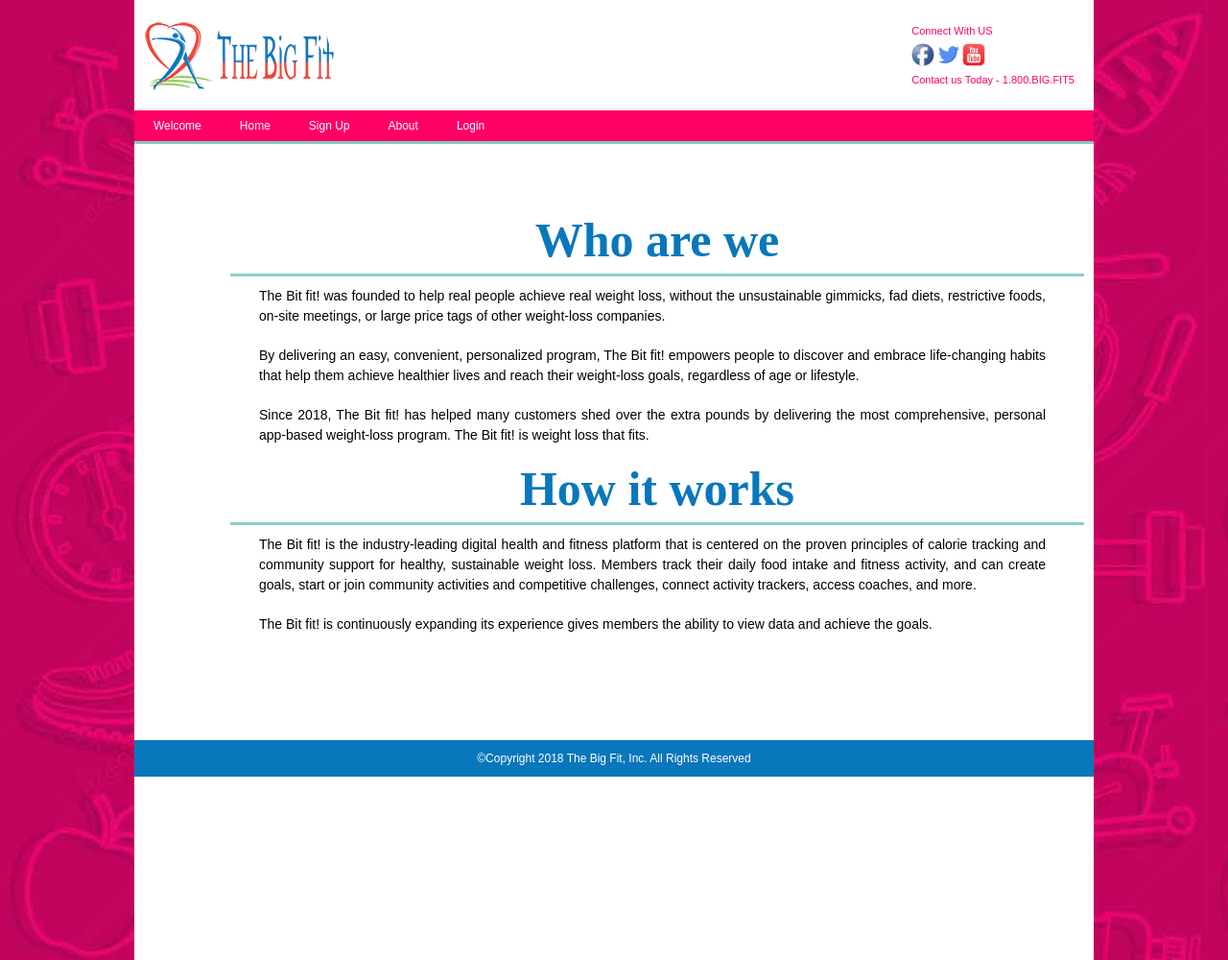
After one commit to SVILLACORTA/Group1, a Django app: page /about/ in a window 1280 px wide. The commit adds this page. Shown: the whole page at 96% size. Run offline with Django 3.2, Linux system fonts and the light colour scheme.

Commit message:
added about.html, changed styles.css

```diff
--- a/Bigfitproject/Bigfit/views.py
+++ b/Bigfitproject/Bigfit/views.py
@@ -7,6 +7,9 @@ import datetime
 
 def home(request):
     return render(request, 'home.html')
+
+def about(request):
+    return render(request, 'about.html')
 
 
 def index(request):
--- a/Bigfitproject/Bigfitproject/urls.py
+++ b/Bigfitproject/Bigfitproject/urls.py
@@ -30,5 +30,6 @@ urlpatterns = [
     url(r'^home/', views.home, name='home'),
     url(r'^login/', views.login, name='login'),
     url(r'^register/', views.register, name='register'),
+    url(r'^about/', views.about, name='about'),
     url(r'^logout/', views.logout, name='logout')
 ]
--- a/website GUI/css/styles.css
+++ b/Bigfitproject/static/styles.css
@@ -129,7 +129,7 @@ caption			{background: #efefef;}
 /*Containers */
 
 
-#wrapper				{width:900px; height:1000px; margin:0px auto; background-color:white;	}
+#wrapper				{width:1000px; height:1000px; margin:0px auto; background-color:white;	}
 
 
 #top					{background-color:white; width:100%; padding:20px 0px; overflow:hidden; }
@@ -161,6 +161,17 @@ caption			{background: #efefef;}
 
 
 #content		{width:100%; padding:20px;	}
+#content h1 	{font-size:50px; font-family:"Arial Rounded MT Bold" ; color:#0877BC; padding:10px; margin-left:10px; text-align:center; }
+#content ul		{padding:50px; margin:10px}
+#content li		{padding:20px; margin:10px; text-align:center;}
+#content ul li a		{font-size:30px; font-family:"Arial Rounded MT Bold"; color:#ff0066; padding:20px; margin-left:80px; text-align:center;}
+#content ul li a:link			{font-size:30px; font-family:"Arial Rounded MT Bold"; color:#ff0066;}
+#content ul li a:visited		{font-size:30px; font-family:"Arial Rounded MT Bold"; color:#ff0066;}
+#content ul li a:active		{font-size:30px; font-family:"Arial Rounded MT Bold"; color:#ff0066S;}
+#content ul li a:hover			{font-size:30px; color:#33CC33; font-family:"Arial Rounded MT Bold";}
+#content ul li a:focus			{font-size:30px; font-family:"Arial Rounded MT Bold"; color:#0877BC;}
+
+
 #footer			{clear:both; background-color:#0877BC; padding:10px 0;	}
 #footer p		{text-align:center; color:white;}
 
@@ -189,7 +200,7 @@ caption			{background: #efefef;}
 
 
 /*About.html*/
-#about-content 		{padding: 10px; margin: 10px 20px;}
+#about-content 		{padding: 30px; margin: 30px 20px;}
 #about-content h1	{padding: 10px; border-bottom:3px; border-bottom-color:#8BCDC9; border-bottom-style:solid;}
 #about-content p	{padding: 10px 40px; font-size:14px; text-align:justify; }
 
--- /dev/null
+++ b/Bigfitproject/templates/about.html
@@ -0,0 +1,55 @@
+{% extends 'base.html' %}
+{% block content %}
+
+		<!-- #BeginEditable "Content" -->
+
+
+
+		<div id="content">
+
+			<div id="about-content">
+
+			<h1>Who are we</h1>
+
+			<p>The Bit fit! was founded to help real people achieve real weight loss,
+			without the unsustainable gimmicks, fad diets, restrictive foods, on-site meetings,
+			or large price tags of other weight-loss companies.
+			</p>
+
+			<p>By delivering an easy, convenient, personalized program,
+			The Bit fit! empowers people to discover and embrace life-changing habits that help them achieve healthier
+			lives and reach their weight-loss goals, regardless of age or lifestyle.
+			</p>
+
+			<p>Since 2018, The Bit fit! has helped many customers shed over the extra pounds by
+			delivering the most comprehensive, personal app-based weight-loss program. The Bit fit! is weight loss that fits.
+			</p>
+
+
+			<h1>How it works</h1>
+
+			<p>The Bit fit! is the industry-leading digital health and fitness platform that is
+			centered on the proven principles of calorie tracking and community support for healthy,
+			sustainable weight loss. Members track their daily food intake and fitness activity, and can create goals,
+			start or join community activities and competitive challenges, connect activity trackers, access coaches, and more.
+			</p>
+
+			<p>The Bit fit! is continuously expanding its experience gives members the ability to view data and achieve the goals.
+			</p>
+
+
+
+			</div>
+		</div>
+
+
+
+
+
+
+
+
+
+
+		<!-- #EndEditable -->
+			{% endblock %}
--- a/Bigfitproject/templates/base.html
+++ b/Bigfitproject/templates/base.html
@@ -3,7 +3,7 @@
     <head>
         <meta charset="UTF-8">
         <title>The Big Fit</title>
-        <link rel="stylesheet" id="bigfit-style-css" href="{% static 'style.css' %}" type="text/css" media="screen">
+        <link rel="stylesheet" id="bigfit-style-css" href="{% static 'styles.css' %}" type="text/css" media="screen">
     </head>
     <body class="wide">
         <style>
@@ -31,24 +31,30 @@
                             <li><a href="{% url 'home' %}">Welcome</a></li>
                             <li><a href="/index/">Home</a></li>
                             <li><a href="{% url 'register' %}">Sign Up</a></li>
-                            <li><a href="about.html">About</a></li>
+                            <li><a href="{% url 'about' %}">About</a></li>
                             <li><a href="{% url 'logout' %}">Log out</a></li>
 
                         {% else %}
                             <li><a href="{% url 'home' %}">Welcome</a></li>
                             <li><a href="/index/">Home</a></li>
                             <li><a href="{% url 'register' %}">Sign Up</a></li>
-                            <li><a href="about.html">About</a></li>
+                            <li><a href="{% url 'about' %}">About</a></li>
                             <li><a href="{% url 'login' %}">Login</a></li>
 
                         {% endif %}
 
 			    </ul>
 		    </div>
-            <div>
+
+
+
+
+            <div id="content">
                 {% block content %}
                 {% endblock %}
             </div>
+
+
             <div id="footer">
 			        <p>&copy;Copyright 2018 The Big Fit, Inc. All Rights Reserved </p>
             </div>
--- a/Bigfitproject/templates/index.html
+++ b/Bigfitproject/templates/index.html
@@ -4,8 +4,8 @@
 {% block content %}
     {% if request.session.is_login %}
     <h1>Hello,{{ request.session.user_name }}！Welcome back！</h1>
-        <li><a href="/weightinput/">Input Weight</a></li>
-        <li><a href="/weighthistory/">Visit WeightHistory</a></li>
+        <ul><li><a href="/weightinput/">Input Weight</a></li>
+            <li><a href="/weighthistory/">Visit WeightHistory</a></li></ul>
     {% else %}
     <h1>You are not currently online, you can only access the public page.</h1>
     {% endif %}
```
Also changed, not shown: Bigfitproject/db.sqlite3.
